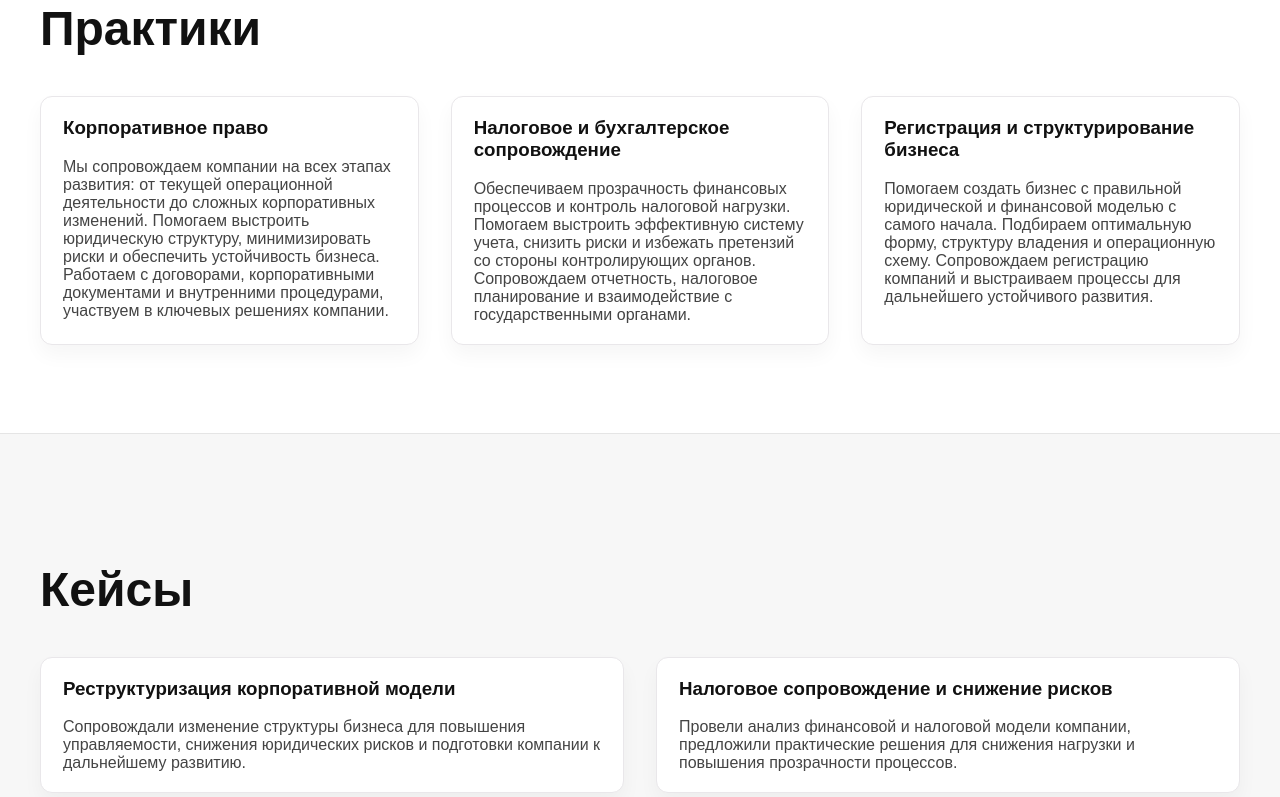
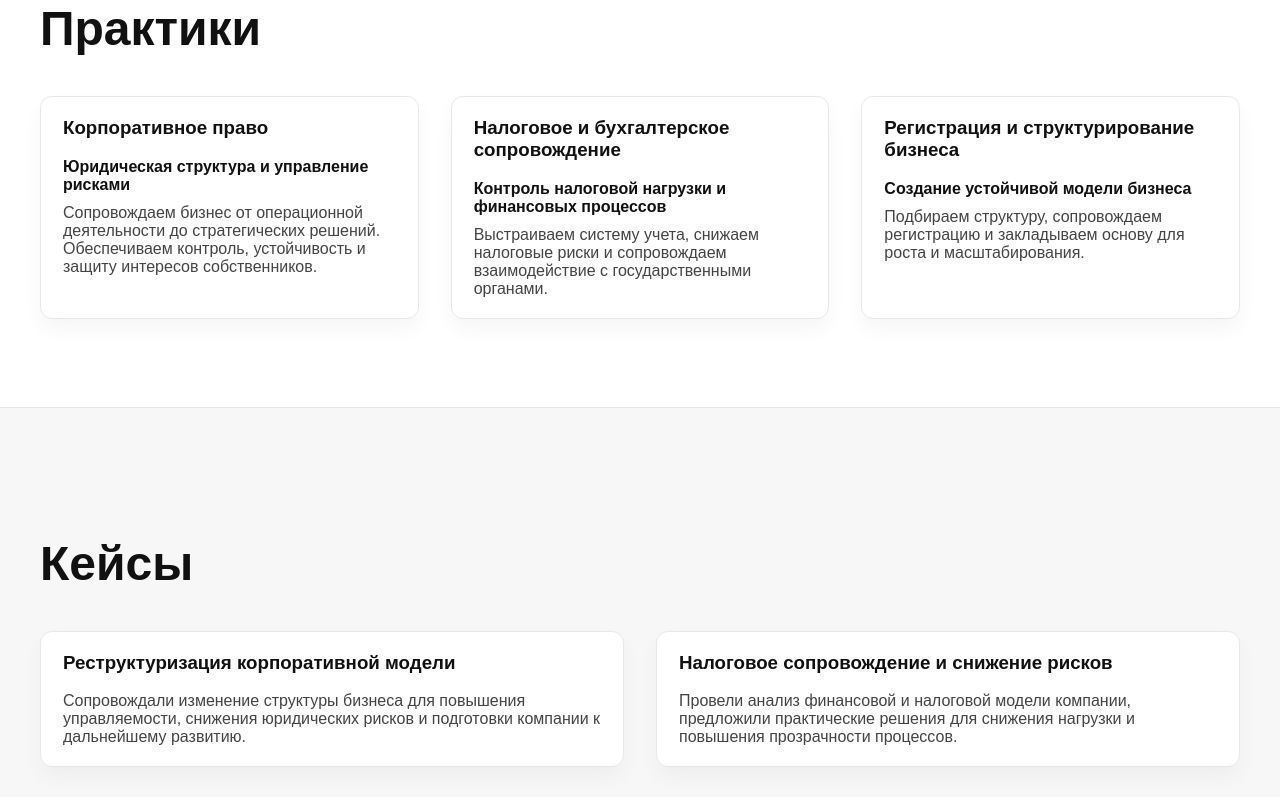
Before and after one commit to K-proj-new/legal-consulting-site, a React (Vite) app: page / in a window 1280 px wide. Shown: the part 1506-2303 px from the top of the page. Built offline with nearby package versions, Linux system fonts and the light colour scheme.

Commit message:
feat: improve practices UI + content (subtitle + structure)

```diff
--- a/src/App.jsx
+++ b/src/App.jsx
@@ -1,55 +1,18 @@
 import { useEffect, useState } from "react"
 import { news } from "./data/news"
 import { cases } from "./data/cases"
+import { team } from "./data/team"
+import { practices } from "./data/practices"
 
 const BRAND_COLOR = "#5a1f2c"
 
 const menuItems = [
+  { label: "О компании", id: "about" },
   { label: "Практики", id: "practices" },
-  { label: "О компании", id: "about" },
+  { label: "Кейсы", id: "cases" },
   { label: "Команда", id: "team" },
-  { label: "Кейсы", id: "cases" },
   { label: "Новости", id: "news" },
   { label: "Контакты", id: "contacts" },
-]
-
-const practices = [
-  {
-    title: "Корпоративное право",
-    description:
-      "Мы сопровождаем компании на всех этапах развития: от текущей операционной деятельности до сложных корпоративных изменений. Помогаем выстроить юридическую структуру, минимизировать риски и обеспечить устойчивость бизнеса. Работаем с договорами, корпоративными документами и внутренними процедурами, участвуем в ключевых решениях компании.",
-  },
-  {
-    title: "Налоговое и бухгалтерское сопровождение",
-    description:
-      "Обеспечиваем прозрачность финансовых процессов и контроль налоговой нагрузки. Помогаем выстроить эффективную систему учета, снизить риски и избежать претензий со стороны контролирующих органов. Сопровождаем отчетность, налоговое планирование и взаимодействие с государственными органами.",
-  },
-  {
-    title: "Регистрация и структурирование бизнеса",
-    description:
-      "Помогаем создать бизнес с правильной юридической и финансовой моделью с самого начала. Подбираем оптимальную форму, структуру владения и операционную схему. Сопровождаем регистрацию компаний и выстраиваем процессы для дальнейшего устойчивого развития.",
-  },
-]
-
-const team = [
-  {
-    name: "Имя Фамилия",
-    role: "Управляющий партнёр",
-    description:
-      "Корпоративное право, сопровождение сделок, юридическая стратегия бизнеса.",
-  },
-  {
-    name: "Имя Фамилия",
-    role: "Партнёр по налогам и финансам",
-    description:
-      "Налоговое структурирование, бухгалтерское сопровождение, финансовые риски.",
-  },
-  {
-    name: "Имя Фамилия",
-    role: "Старший юрист",
-    description:
-      "Договорная работа, корпоративные документы, сопровождение текущей деятельности компаний.",
-  },
 ]
 
 const styles = {
@@ -284,6 +247,13 @@ export default function App() {
     return () => window.removeEventListener("scroll", handleScroll)
   }, [])
 
+  const addHover = (e) => Object.assign(e.currentTarget.style, styles.cardHover)
+  const removeHover = (e) =>
+    Object.assign(e.currentTarget.style, {
+      transform: "none",
+      boxShadow: "0 10px 20px rgba(0,0,0,0.04)",
+    })
+
   return (
     <div style={styles.page}>
       <header style={styles.header}>
@@ -318,7 +288,12 @@ export default function App() {
               бухгалтерия и ключевые сделки.
             </p>
 
-            <a href="#contacts" style={{ ...styles.heroButton, display: "inline-block", textDecoration: "none" }}>Получить консультацию</a>
+            <a
+              href="#contacts"
+              style={{ ...styles.heroButton, display: "inline-block", textDecoration: "none" }}
+            >
+              Получить консультацию
+            </a>
           </div>
         </section>
 
@@ -352,11 +327,16 @@ export default function App() {
                 <div
                   key={practice.title}
                   style={styles.practiceCard}
-                  onMouseEnter={(e) => Object.assign(e.currentTarget.style, styles.cardHover)}
-                  onMouseLeave={(e) => Object.assign(e.currentTarget.style, { transform: "none", boxShadow: "0 10px 20px rgba(0,0,0,0.04)" })}
+                  onMouseEnter={addHover}
+                  onMouseLeave={removeHover}
                 >
                   <h3 style={{ marginTop: 0 }}>{practice.title}</h3>
-                  <p style={{ margin: 0, color: "#444" }}>{practice.description}</p>
+                  <p style={{ margin: "6px 0 10px", color: "#111", fontWeight: 600 }}>
+                    {practice.subtitle}
+                  </p>
+                  <p style={{ margin: 0, color: "#444" }}>
+                    {practice.description}
+                  </p>
                 </div>
               ))}
             </div>
@@ -368,15 +348,15 @@ export default function App() {
             <h2 style={styles.sectionTitle}>Кейсы</h2>
 
             <div style={styles.casesGrid}>
-              {cases.map((c) => (
+              {cases.map((item) => (
                 <div
-                  key={c.title}
+                  key={item.title}
                   style={styles.caseCard}
-                  onMouseEnter={(e) => Object.assign(e.currentTarget.style, styles.cardHover)}
-                  onMouseLeave={(e) => Object.assign(e.currentTarget.style, { transform: "none", boxShadow: "0 10px 20px rgba(0,0,0,0.04)" })}
+                  onMouseEnter={addHover}
+                  onMouseLeave={removeHover}
                 >
-                  <h3 style={{ marginTop: 0 }}>{c.title}</h3>
-                  <p style={{ margin: 0, color: "#444" }}>{c.description}</p>
+                  <h3 style={{ marginTop: 0 }}>{item.title}</h3>
+                  <p style={{ margin: 0, color: "#444" }}>{item.description}</p>
                 </div>
               ))}
             </div>
@@ -388,16 +368,16 @@ export default function App() {
             <h2 style={styles.sectionTitle}>Команда</h2>
 
             <div style={styles.teamGrid}>
-              {team.map((m, i) => (
+              {team.map((member, index) => (
                 <div
-                  key={i}
+                  key={`${member.name}-${index}`}
                   style={styles.teamCard}
-                  onMouseEnter={(e) => Object.assign(e.currentTarget.style, styles.cardHover)}
-                  onMouseLeave={(e) => Object.assign(e.currentTarget.style, { transform: "none", boxShadow: "0 10px 20px rgba(0,0,0,0.04)" })}
+                  onMouseEnter={addHover}
+                  onMouseLeave={removeHover}
                 >
-                  <h3 style={{ marginTop: 0 }}>{m.name}</h3>
-                  <p style={{ color: BRAND_COLOR, marginTop: 4 }}>{m.role}</p>
-                  <p style={{ margin: 0, color: "#444" }}>{m.description}</p>
+                  <h3 style={{ marginTop: 0 }}>{member.name}</h3>
+                  <p style={{ color: BRAND_COLOR, marginTop: 4 }}>{member.role}</p>
+                  <p style={{ margin: 0, color: "#444" }}>{member.description}</p>
                 </div>
               ))}
             </div>
@@ -413,8 +393,8 @@ export default function App() {
                 <div
                   key={item.title}
                   style={styles.newsCard}
-                  onMouseEnter={(e) => Object.assign(e.currentTarget.style, styles.cardHover)}
-                  onMouseLeave={(e) => Object.assign(e.currentTarget.style, { transform: "none", boxShadow: "0 10px 20px rgba(0,0,0,0.04)" })}
+                  onMouseEnter={addHover}
+                  onMouseLeave={removeHover}
                 >
                   <h3 style={{ marginTop: 0 }}>{item.title}</h3>
                   <p style={{ margin: 0, color: "#444" }}>{item.description}</p>
@@ -439,12 +419,14 @@ export default function App() {
         </section>
       </main>
 
-      <footer style={{
-        padding: "40px",
-        background: "#0f0d12",
-        color: "#aaa",
-        fontSize: "14px"
-      }}>
+      <footer
+        style={{
+          padding: "40px",
+          background: "#0f0d12",
+          color: "#aaa",
+          fontSize: "14px",
+        }}
+      >
         <div style={{ maxWidth: "1200px", margin: "0 auto" }}>
           <div style={{ marginBottom: "12px", color: "#fff", fontWeight: 700 }}>
             Ayada Legal
@@ -459,7 +441,6 @@ export default function App() {
           </div>
         </div>
       </footer>
-
     </div>
   )
 }
--- /dev/null
+++ b/src/data/practices.js
@@ -0,0 +1,20 @@
+export const practices = [
+  {
+    title: "Корпоративное право",
+    subtitle: "Юридическая структура и управление рисками",
+    description:
+      "Сопровождаем бизнес от операционной деятельности до стратегических решений. Обеспечиваем контроль, устойчивость и защиту интересов собственников.",
+  },
+  {
+    title: "Налоговое и бухгалтерское сопровождение",
+    subtitle: "Контроль налоговой нагрузки и финансовых процессов",
+    description:
+      "Выстраиваем систему учета, снижаем налоговые риски и сопровождаем взаимодействие с государственными органами.",
+  },
+  {
+    title: "Регистрация и структурирование бизнеса",
+    subtitle: "Создание устойчивой модели бизнеса",
+    description:
+      "Подбираем структуру, сопровождаем регистрацию и закладываем основу для роста и масштабирования.",
+  },
+]
--- /dev/null
+++ b/src/data/team.js
@@ -0,0 +1,20 @@
+export const team = [
+  {
+    name: "Имя Фамилия",
+    role: "Управляющий партнёр",
+    description:
+      "Корпоративное право, сопровождение сделок, юридическая стратегия бизнеса.",
+  },
+  {
+    name: "Имя Фамилия",
+    role: "Партнёр по налогам и финансам",
+    description:
+      "Налоговое структурирование, бухгалтерское сопровождение, финансовые риски.",
+  },
+  {
+    name: "Имя Фамилия",
+    role: "Старший юрист",
+    description:
+      "Договорная работа, корпоративные документы, сопровождение текущей деятельности компаний.",
+  },
+]
```
